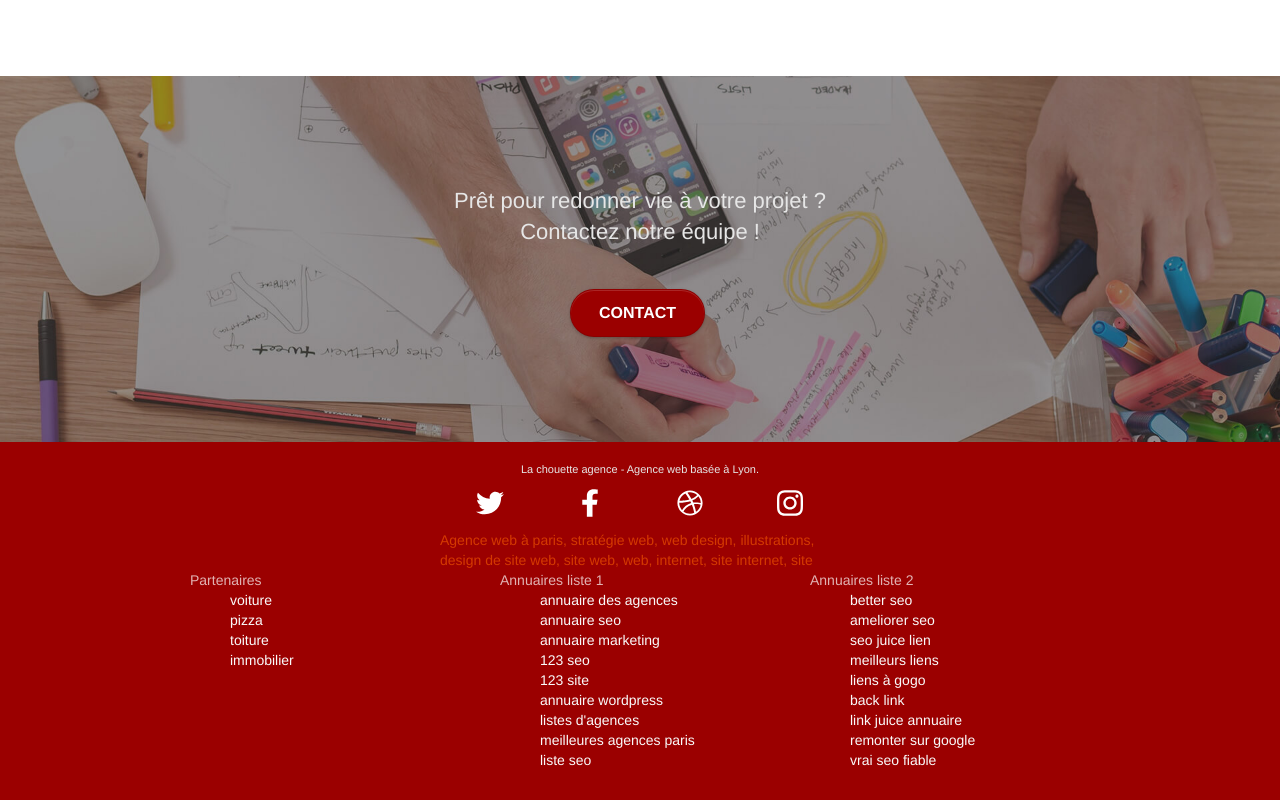
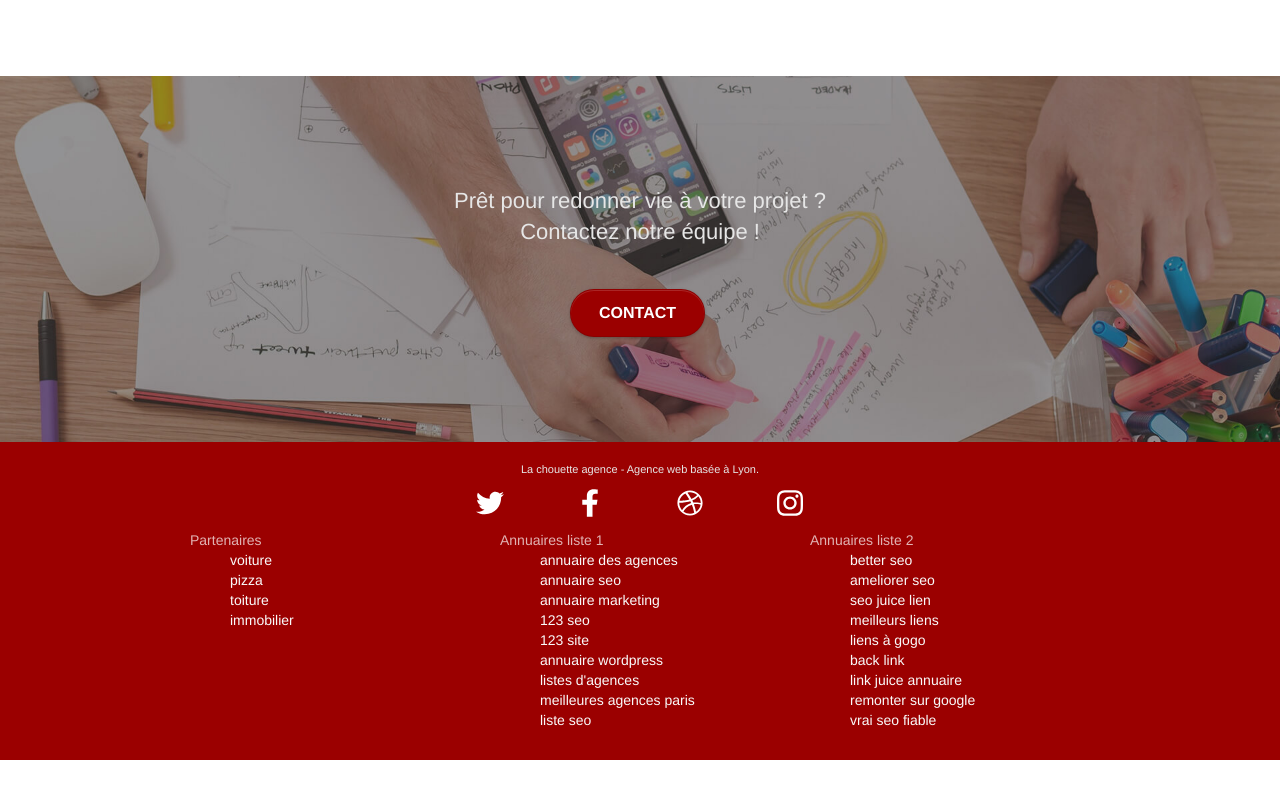
Before and after one commit to gflahaut/GwendolineFlahaut_4_03122020, a plain HTML site: page index.html in a window 1280 px wide. Shown: the part 2843-3643 px from the top of the page. After the commit the page ends 3603 px from the top, so only its background shows below. Drawn offline with Linux system fonts and the light colour scheme.

Commit message:
Update index.html

```diff
--- a/index.html
+++ b/index.html
@@ -326,9 +326,6 @@
                                             </a>
                                         </div>
                                     </div>
-                                    <div class="keywords" style="color: #d43900">
-                                        Agence web à paris, stratégie web, web design, illustrations, design de site web, site web, web, internet, site internet, site
-                                    </div>
                                 </div>
                                 <div class="row">
                                     <div class="col-sm-4">
```
